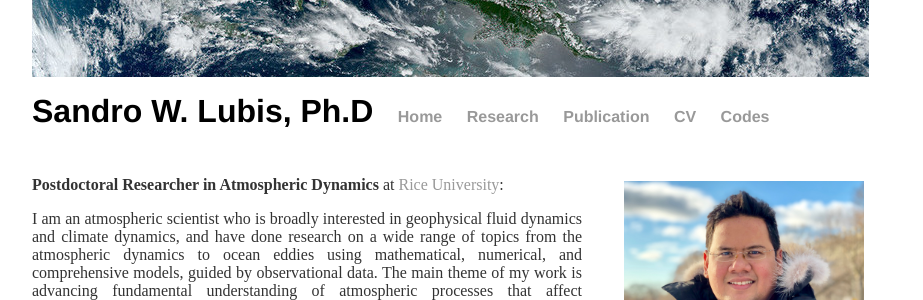
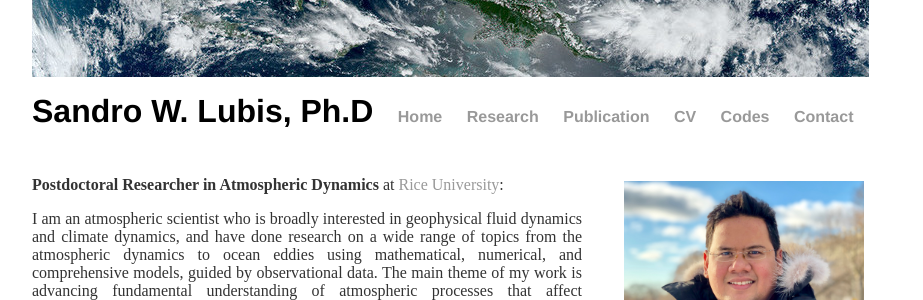
Before and after one commit to sandrolubis/sandrolubis.github.io, a Jekyll site: the page built from index.html, in a window 1280 px wide. Shown: the part 131-431 px from the top of the page, without its empty margins (276-1199 px from the left). Built offline with Jekyll 4.4.1, drawn with Linux system fonts in a browser that asks for light colours.

Commit message:
Update navigation.html

```diff
--- a/_includes/navigation.html
+++ b/_includes/navigation.html
@@ -6,5 +6,6 @@
         <li><a href="/publication">Publication</a></li>
         <li><a href="/cv">CV</a></li>
         <li><a href="/code">Codes</a></li>
+        <li><a href="/code">Contact</a></li>
     </ul>
 </nav>
```
